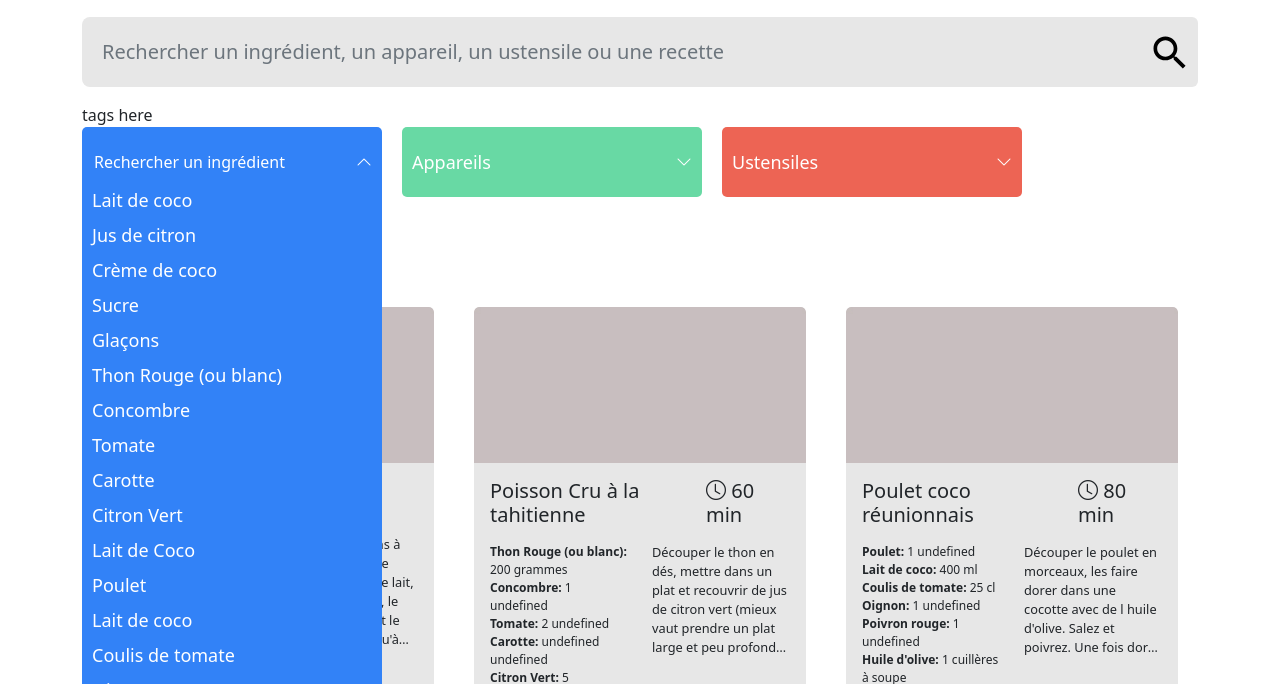
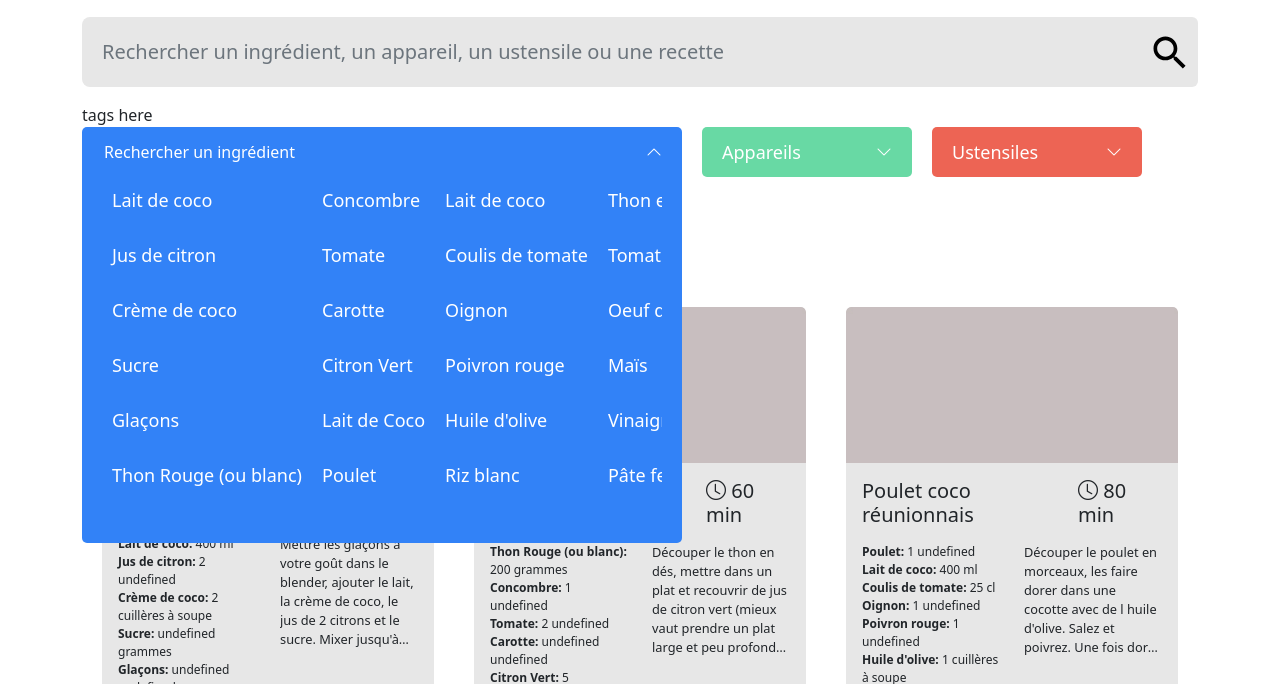
Before and after one commit to VB2095/les-petits-plats-OC-VB, a plain HTML site: page index.html in a window 1280 px wide. Both pictures are taken after a click on the heading "Ingrédients". Shown: the part 116-800 px from the top of the page. Drawn offline with nearby package versions, Linux system fonts and the light colour scheme.

Commit message:
add style to algo2

```diff
--- a/style.css
+++ b/style.css
@@ -6,12 +6,16 @@ header {
   border: none;
   background: #E7E7E7;
   padding: 20px;
+  outline: #E7E7E7;
 
 }
-
+.form-control:focus{
+background: #E7E7E7!important;
+box-shadow: none!important;
+}
 .searchbar button {
   border: none;
-    background: #E7E7E7 ;
+  background: #E7E7E7;
 }
 
 .btn-group{
@@ -84,10 +88,22 @@ header {
 .additionalSearch {
   display: flex;
   align-items: flex-start;
+  flex-wrap: wrap;
   max-height: 120px;
   position: relative;
   z-index: 2;
 }
+details {
+  margin-bottom: 10px;
+}
+@media screen and (max-width: 768px) {
+  .additionalSearch {
+      justify-content: center;
+  }
+
+}
+
+
 
 summary {
 display: flex!important;
@@ -126,9 +142,15 @@ header {
 .additionalSearch details {
   margin-right: 20px;
   border-radius: 5px;
-    padding: 10px;
+  padding: 0 20px 0 20px;
   color: #fff;
-    width: 300px;
+  width: 210px;
+}
+
+.additionalSearch details[open] {
+  max-width: 600px;
+  width: 100%;
+  transition: 0.2s;
 }
 .additionalSearch-ingredients {
   background-color: #3282F7;
@@ -140,9 +162,8 @@ header {
   background-color: #ED6454;
 }
 
-  .details ul {
-    width: 400px;
-    height: 400px;
+.dropdown-menu-ingredients, .dropdown-menu-appliances, .dropdown-menu-ustensils {
+  height: 350px;
   max-height: 100%;
   overflow: auto;
   overflow-x: scroll;
@@ -151,8 +172,15 @@ header {
   flex-direction: column;
   flex-wrap: wrap;
   list-style: none;
-    font: 18px;
+  font-size: 18px;
+
 }
+
+.dropdown-menu-ingredients li, .dropdown-menu-appliances li, .dropdown-menu-ustensils li {
+  padding: 10px;
+
+}
+
 .list-group-item {
   display: flex;
   justify-content: space-between;
@@ -172,7 +200,7 @@ header {
 display: none;
 }
 
- .rotate ::before{
+.rotate {
 transform: rotate(180deg);
 transition: 0.5s;
 }
```
Lines whose indentation alone changed are shown as unchanged.
